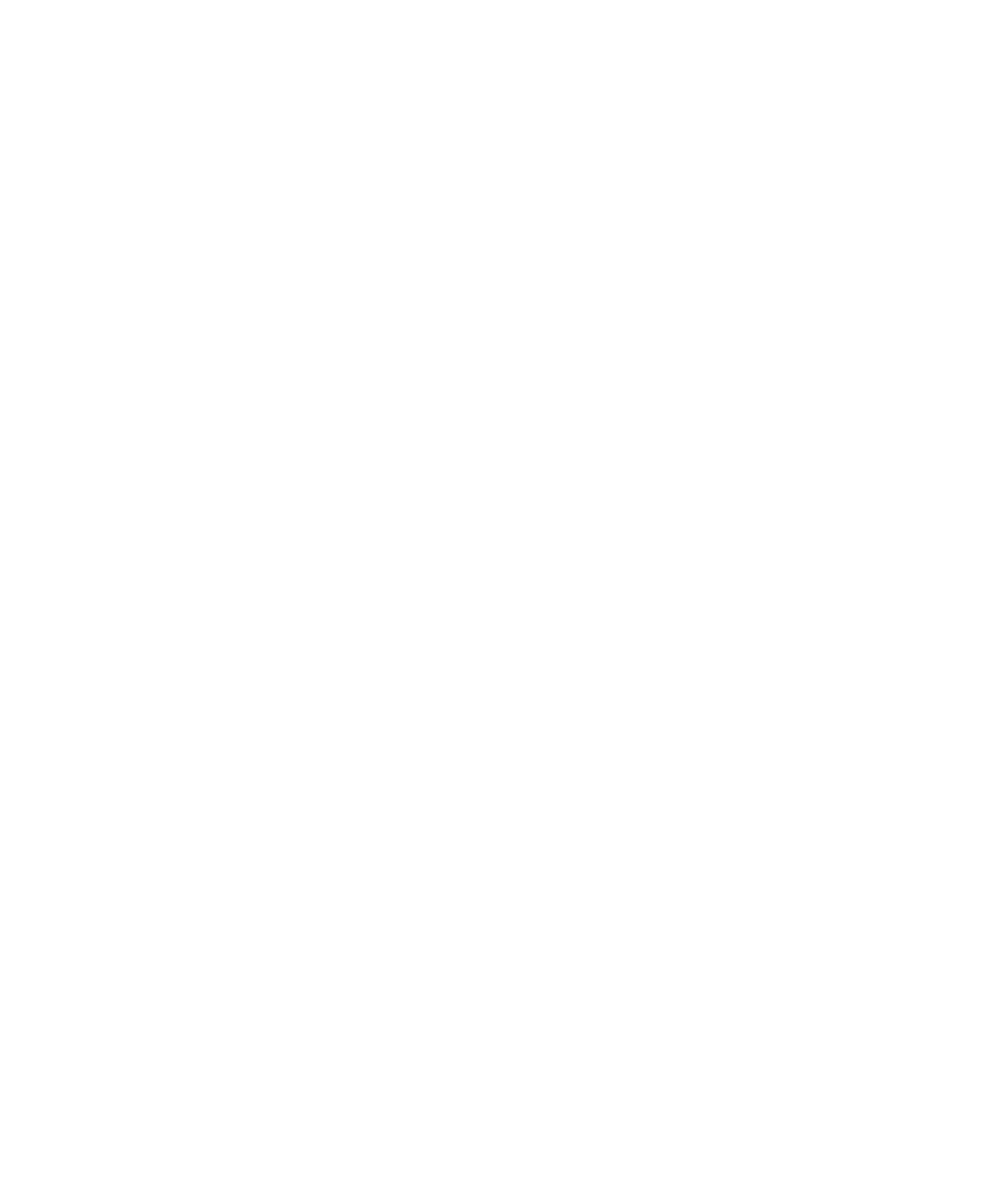
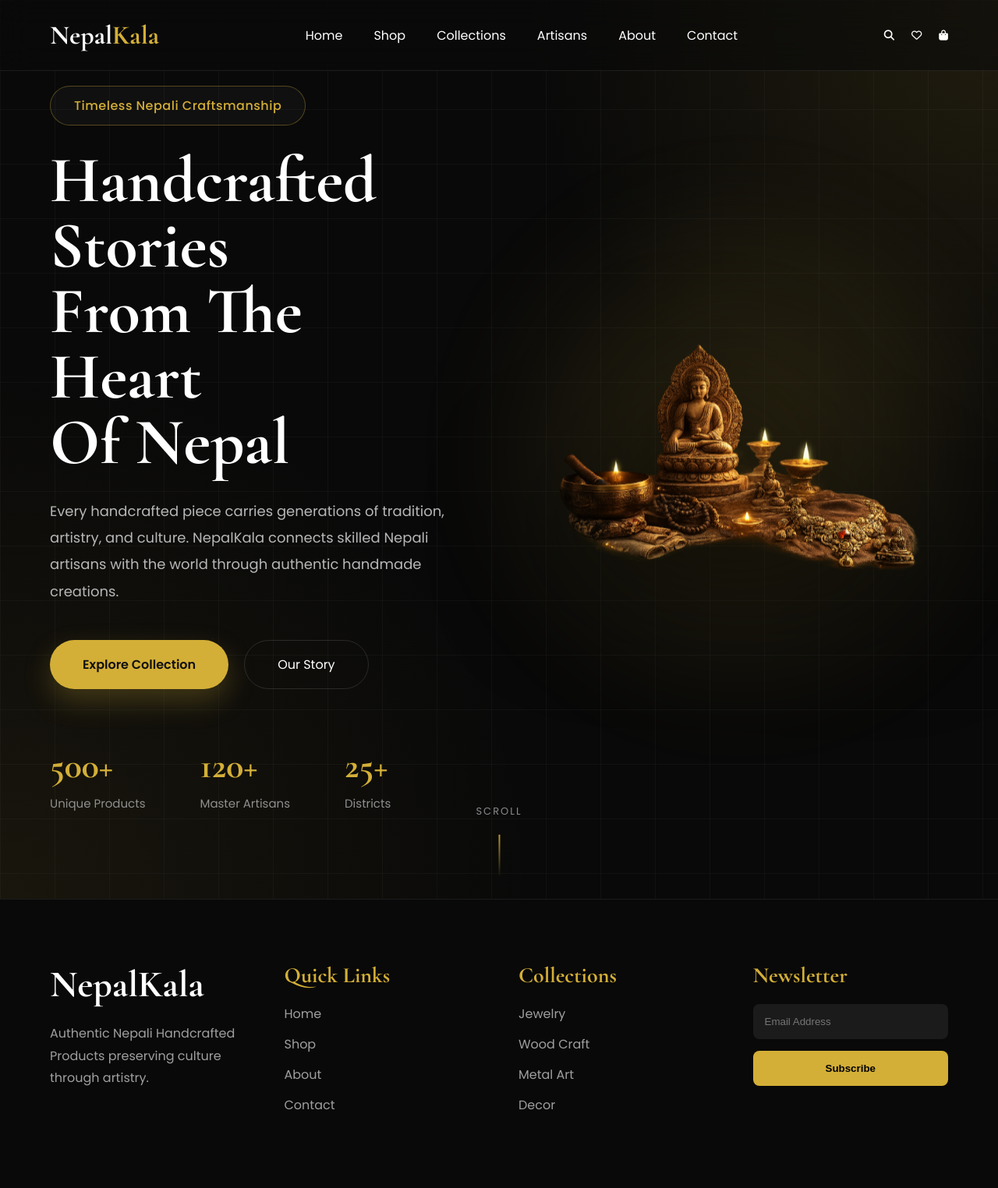
Before and after one commit to milanstha10/NepaliKala, a Django app: page / in a window 1280 px wide. Before the commit the page is empty. Shown: the whole page at 78% size. Before the commit the page ends 800 px from the top, so only its background shows below. Run offline with Django 5.2, Linux system fonts and the light colour scheme.

Commit message:
changed the homepage&CSS

```diff
--- a/core/Templates/index.html
+++ b/core/Templates/index.html
@@ -1,11 +1,109 @@
-<!DOCTYPE html>
-<html lang="en">
-<head>
-    <meta charset="UTF-8">
-    <meta name="viewport" content="width=device-width, initial-scale=1.0">
-    <title>NepaliKala</title>
-</head>
-<body>
+{% extends 'base.html' %}
+{% load static %}
 
-</body>
-</html>
+{% block title %}
+NepalKala | Authentic Nepali Handicrafts
+{% endblock %}
+
+{% block content %}
+
+<section class="hero">
+
+  <div class="hero-overlay"></div>
+
+  <div class="container hero-container">
+
+    <div class="hero-content">
+
+      <span class="hero-tag">
+
+        Timeless Nepali Craftsmanship
+
+      </span>
+
+      <h1>
+
+        Handcrafted Stories
+        <br>
+        From The Heart
+        <br>
+        Of Nepal
+
+      </h1>
+
+      <p>
+
+        Every handcrafted piece carries generations of tradition,
+        artistry, and culture. NepalKala connects skilled Nepali
+        artisans with the world through authentic handmade creations.
+
+      </p>
+
+      <div class="hero-buttons">
+
+        <a href="#collections" class="primary-btn">
+
+          Explore Collection
+
+        </a>
+
+        <a href="#story" class="secondary-btn">
+
+          Our Story
+
+        </a>
+
+      </div>
+
+      <div class="hero-stats">
+
+        <div class="stat-box">
+
+          <h3>500+</h3>
+
+          <span>Unique Products</span>
+
+        </div>
+
+        <div class="stat-box">
+
+          <h3>120+</h3>
+
+          <span>Master Artisans</span>
+
+        </div>
+
+        <div class="stat-box">
+
+          <h3>25+</h3>
+
+          <span>Districts</span>
+
+        </div>
+
+      </div>
+
+    </div>
+
+    <div class="hero-image">
+
+      <div class="gold-glow"></div>
+
+      <img src="{% static 'images/hero.png' %}" alt="Nepali Handicrafts">
+
+
+    </div>
+
+  </div>
+
+  <div class="scroll-indicator">
+
+    <span>Scroll</span>
+
+    <div class="scroll-line"></div>
+
+  </div>
+
+</section>
+
+{% endblock %}
--- /dev/null
+++ b/core/static/css/home.css
@@ -0,0 +1,207 @@
+.hero {
+  position: relative;
+  min-height: 100vh;
+  display: flex;
+  align-items: center;
+  overflow: hidden;
+  background:
+    radial-gradient(circle at top right, rgba(212, 175, 55, .12), transparent 35%),
+    radial-gradient(circle at bottom left, rgba(212, 175, 55, .08), transparent 40%),
+    #090909;
+}
+
+.hero-overlay {
+  position: absolute;
+  inset: 0;
+  background-image:
+    linear-gradient(rgba(255, 255, 255, .03) 1px, transparent 1px),
+    linear-gradient(90deg, rgba(255, 255, 255, .03) 1px, transparent 1px);
+  background-size: 70px 70px;
+  pointer-events: none;
+}
+
+.hero-container {
+  position: relative;
+  z-index: 2;
+  display: grid;
+  grid-template-columns: 1fr 1fr;
+  align-items: center;
+  gap: 90px;
+}
+
+.hero-content {
+  max-width: 620px;
+}
+
+.hero-tag {
+  display: inline-flex;
+  align-items: center;
+  padding: 12px 30px;
+  border: 1px solid rgba(212, 175, 55, .35);
+  border-radius: 50px;
+  color: var(--primary);
+  background: rgba(255, 255, 255, .03);
+  margin-bottom: 28px;
+  font-weight: 500;
+  letter-spacing: .5px;
+}
+
+.hero h1 {
+  font-size: 84px;
+  line-height: 1;
+  margin-bottom: 30px;
+  font-weight: 700;
+}
+
+.hero p {
+  font-size: 18px;
+  line-height: 1.9;
+  color: #b7b7b7;
+  margin-bottom: 45px;
+}
+
+.hero-buttons {
+  display: flex;
+  gap: 20px;
+  margin-bottom: 70px;
+}
+
+.primary-btn {
+  display: inline-flex;
+  justify-content: center;
+  align-items: center;
+  padding: 18px 42px;
+  border-radius: 50px;
+  background: var(--primary);
+  color: #111;
+  font-weight: 600;
+  transition: .4s;
+  box-shadow: 0 15px 35px rgba(212, 175, 55, .25);
+}
+
+.primary-btn:hover {
+  transform: translateY(-6px);
+  box-shadow: 0 25px 60px rgba(212, 175, 55, .35);
+}
+
+.secondary-btn {
+  display: inline-flex;
+  justify-content: center;
+  align-items: center;
+  padding: 18px 42px;
+  border-radius: 50px;
+  border: 1px solid rgba(255, 255, 255, .12);
+  transition: .4s;
+}
+
+.secondary-btn:hover {
+  background: #fff;
+  color: #111;
+}
+
+.hero-stats {
+  display: flex;
+  gap: 70px;
+}
+
+.stat-box h3 {
+  color: var(--primary);
+  font-size: 46px;
+  margin-bottom: 8px;
+}
+
+.stat-box span {
+  color: #8f8f8f;
+  font-size: 15px;
+}
+
+.hero-image {
+  position: relative;
+  display: flex;
+  justify-content: center;
+  align-items: center;
+}
+
+.gold-glow {
+  position: absolute;
+  width: 720px;
+  height: 720px;
+  border-radius: 50%;
+  background: radial-gradient(circle,
+      rgba(212, 175, 55, .18) 0%,
+      rgba(212, 175, 55, .08) 40%,
+      transparent 72%);
+  filter: blur(45px);
+  z-index: 1;
+}
+
+.hero-image img {
+  width: 720px;
+  max-width: 100%;
+  position: relative;
+  z-index: 5;
+  animation: float 6s ease-in-out infinite;
+  filter: drop-shadow(0 40px 80px rgba(0, 0, 0, .6));
+}
+
+.scroll-indicator {
+  position: absolute;
+  left: 50%;
+  transform: translateX(-50%);
+  bottom: 35px;
+  display: flex;
+  flex-direction: column;
+  align-items: center;
+  gap: 12px;
+  z-index: 20;
+}
+
+.scroll-indicator span {
+  font-size: 13px;
+  letter-spacing: 2px;
+  text-transform: uppercase;
+  color: #8b8b8b;
+}
+
+.scroll-line {
+  width: 2px;
+  height: 55px;
+  background: linear-gradient(to bottom,
+      var(--primary),
+      transparent);
+  animation: scrollDown 2s infinite;
+}
+
+@keyframes float {
+
+  0% {
+    transform: translateY(0px);
+  }
+
+  50% {
+    transform: translateY(-18px);
+  }
+
+  100% {
+    transform: translateY(0px);
+  }
+
+}
+
+@keyframes scrollDown {
+
+  0% {
+    opacity: .2;
+    transform: translateY(0);
+  }
+
+  50% {
+    opacity: 1;
+  }
+
+  100% {
+    opacity: .2;
+    transform: translateY(15px);
+  }
+
+}
--- /dev/null
+++ b/core/static/css/style.css
@@ -0,0 +1,202 @@
+:root {
+  --primary: #d4af37;
+  --secondary: #b88919;
+  --black: #0f0f0f;
+  --dark: #171717;
+  --white: #ffffff;
+  --gray: #9f9f9f;
+  --border: rgba(255, 255, 255, 0.08);
+  --transition: 0.4s ease;
+  --radius: 16px;
+  --shadow: 0 20px 60px rgba(0, 0, 0, 0.35);
+}
+
+* {
+  margin: 0;
+  padding: 0;
+  box-sizing: border-box;
+}
+
+html {
+  scroll-behavior: smooth;
+}
+
+body {
+  background: var(--black);
+  color: var(--white);
+  font-family: "Poppins", sans-serif;
+  overflow-x: hidden;
+}
+
+img {
+  width: 100%;
+  display: block;
+}
+
+a {
+  text-decoration: none;
+  color: inherit;
+}
+
+button {
+  border: none;
+  cursor: pointer;
+  background: none;
+  color: inherit;
+}
+
+.container {
+  width: min(90%, 1400px);
+  margin: auto;
+}
+
+section {
+  padding: 110px 0;
+}
+
+h1,
+h2,
+h3 {
+  font-family: "Cormorant Garamond", serif;
+  font-weight: 700;
+}
+
+h1 {
+  font-size: 72px;
+}
+
+h2 {
+  font-size: 48px;
+}
+
+h3 {
+  font-size: 28px;
+}
+
+p {
+  line-height: 1.8;
+  color: var(--gray);
+}
+
+.header {
+  position: fixed;
+  width: 100%;
+  top: 0;
+  left: 0;
+  z-index: 999;
+  backdrop-filter: blur(20px);
+  background: rgba(10, 10, 10, 0.55);
+  border-bottom: 1px solid var(--border);
+}
+
+.header .container {
+  display: flex;
+  justify-content: space-between;
+  align-items: center;
+  height: 90px;
+}
+
+.logo {
+  font-size: 34px;
+  font-family: "Cormorant Garamond", serif;
+  font-weight: 700;
+}
+
+.logo span {
+  color: var(--primary);
+}
+
+.navbar {
+  display: flex;
+  gap: 40px;
+}
+
+.navbar a {
+  position: relative;
+  transition: 0.3s;
+}
+
+.navbar a::after {
+  content: "";
+  position: absolute;
+  left: 0;
+  bottom: -8px;
+  width: 0;
+  height: 2px;
+  background: var(--primary);
+  transition: 0.4s;
+}
+
+.navbar a:hover {
+  color: var(--primary);
+}
+
+.navbar a:hover::after {
+  width: 100%;
+}
+
+.nav-icons {
+  display: flex;
+  gap: 22px;
+  font-size: 20px;
+}
+
+.nav-icons button {
+  transition: 0.3s;
+}
+
+.nav-icons button:hover {
+  color: var(--primary);
+  transform: translateY(-4px);
+}
+
+.footer {
+  background: #090909;
+  border-top: 1px solid var(--border);
+  padding: 80px 0;
+}
+
+.footer-grid {
+  display: grid;
+  grid-template-columns: repeat(4, 1fr);
+  gap: 50px;
+}
+
+.footer h2 {
+  margin-bottom: 20px;
+}
+
+.footer h3 {
+  margin-bottom: 20px;
+  color: var(--primary);
+}
+
+.footer a {
+  display: block;
+  margin-bottom: 14px;
+  color: var(--gray);
+  transition: 0.3s;
+}
+
+.footer a:hover {
+  color: var(--primary);
+}
+
+.footer input {
+  width: 100%;
+  padding: 15px;
+  margin-bottom: 15px;
+  background: #1b1b1b;
+  border: none;
+  color: #fff;
+  border-radius: 8px;
+}
+
+.footer button {
+  width: 100%;
+  padding: 15px;
+  background: var(--primary);
+  color: #000;
+  font-weight: 600;
+  border-radius: 8px;
+}
--- /dev/null
+++ b/core/templates/base.html
@@ -0,0 +1,41 @@
+{% load static %}
+
+<!doctype html>
+<html lang="en">
+  <head>
+    <meta charset="UTF-8" />
+
+    <meta name="viewport" content="width=device-width, initial-scale=1.0" />
+
+    <title>{% block title %} NepalKala {% endblock %}</title>
+
+    <link rel="preconnect" href="https://fonts.googleapis.com" />
+
+    <link rel="preconnect" href="https://fonts.gstatic.com" crossorigin />
+
+    <link
+      href="https://fonts.googleapis.com/css2?family=Cormorant+Garamond:wght@400;500;600;700&family=Montserrat:wght@400;500;600&family=Poppins:wght@300;400;500;600&display=swap"
+      rel="stylesheet"
+    />
+    <link
+      rel="stylesheet"
+      href="https://cdnjs.cloudflare.com/ajax/libs/font-awesome/6.7.2/css/all.min.css"
+    />
+
+    <link rel="stylesheet" href="{% static 'css/style.css' %}" />
+
+    <link rel="stylesheet" href="{% static 'css/home.css' %}" />
+
+    <link rel="stylesheet" href="{% static 'css/responsive.css' %}" />
+  </head>
+
+  <body>
+    {% include 'partials/navbar.html' %}
+
+    <main>{% block content %} {% endblock %}</main>
+
+    {% include 'partials/footer.html' %}
+
+    <script src="{% static 'js/main.js' %}"></script>
+  </body>
+</html>
--- /dev/null
+++ b/core/templates/partials/footer.html
@@ -0,0 +1,38 @@
+<footer class="footer">
+  <div class="container footer-grid">
+    <div>
+      <h2>NepalKala</h2>
+
+      <p>
+        Authentic Nepali Handcrafted Products preserving culture through
+        artistry.
+      </p>
+    </div>
+
+    <div>
+      <h3>Quick Links</h3>
+
+      <a href="#">Home</a>
+      <a href="#">Shop</a>
+      <a href="#">About</a>
+      <a href="#">Contact</a>
+    </div>
+
+    <div>
+      <h3>Collections</h3>
+
+      <a href="#">Jewelry</a>
+      <a href="#">Wood Craft</a>
+      <a href="#">Metal Art</a>
+      <a href="#">Decor</a>
+    </div>
+
+    <div>
+      <h3>Newsletter</h3>
+
+      <input type="email" placeholder="Email Address" />
+
+      <button>Subscribe</button>
+    </div>
+  </div>
+</footer>
--- /dev/null
+++ b/core/templates/partials/navbar.html
@@ -0,0 +1,33 @@
+<header class="header">
+  <div class="container">
+    <a href="/" class="logo"> Nepal<span>Kala</span> </a>
+
+    <nav class="navbar">
+      <a href="/">Home</a>
+
+      <a href="#">Shop</a>
+
+      <a href="#">Collections</a>
+
+      <a href="#">Artisans</a>
+
+      <a href="#">About</a>
+
+      <a href="#">Contact</a>
+    </nav>
+
+    <div class="nav-icons">
+      <button>
+        <i class="fa-solid fa-magnifying-glass"></i>
+      </button>
+
+      <button>
+        <i class="fa-regular fa-heart"></i>
+      </button>
+
+      <button>
+        <i class="fa-solid fa-bag-shopping"></i>
+      </button>
+    </div>
+  </div>
+</header>
```
Also changed, not shown: core/static/images/hero.png (added), core/templates/about/about.html (added), core/templates/contact/contact.html (added), core/templates/partials/newsletter.html (added), core/templates/products/detail.html (added), core/templates/products/shop.html (added).
